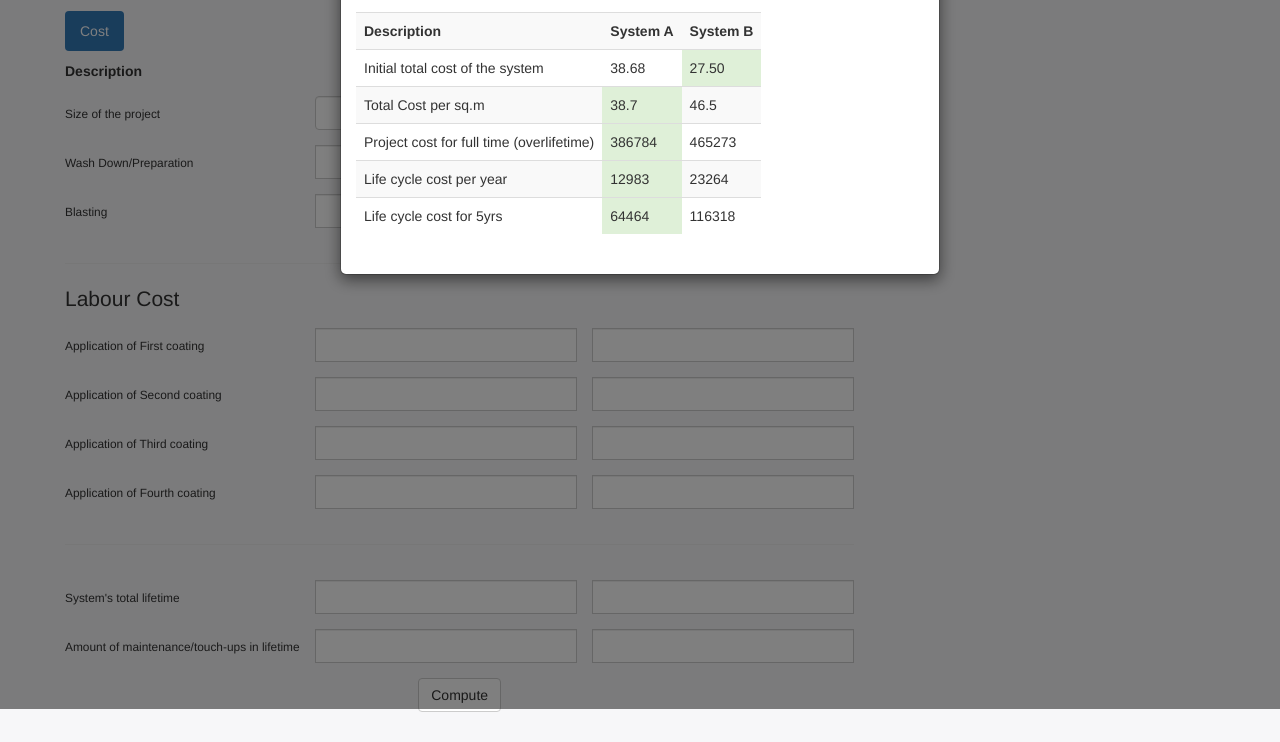
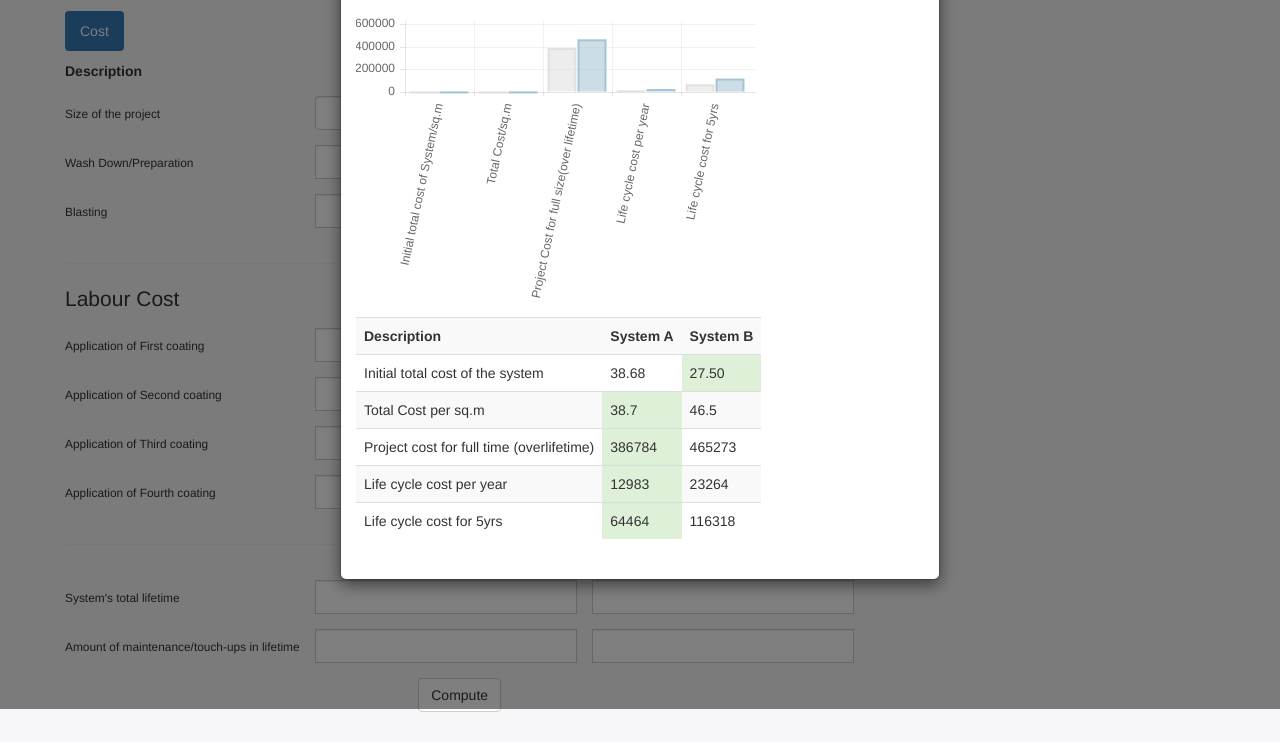
Before and after one commit to jotunapp/jotunapp.github.io, a plain HTML site: page index.html in a window 1280 px wide. Both pictures are taken after a click on the button "Compute". Shown: the part 91-833 px from the top of the page. Drawn offline with Linux system fonts and the light colour scheme.

Commit message:
Reverting back the changes
Pushing the chart again

```diff
--- a/index.html
+++ b/index.html
@@ -229,6 +229,11 @@
         <table>
           <tr>
             <td>
+              <canvas id="costSummary" width="400" height="300" class="chart"></canvas>
+            </td>
+          </tr>
+          <tr>
+            <td>
               <table class="table table-striped" style="display: inline-block">
                 <th>Description</th>
                 <th>System A</th>
@@ -275,7 +280,7 @@
     <script src="js/jquery.min.js"></script>
     <!-- Include all compiled plugins (below), or include individual files as needed -->
     <script src="js/bootstrap.min.js"></script>
-    <!--<script src="js/Chart.js"></script>-->
+    <script src="js/Chart.js"></script>
     <script src="js/app.js"></script>
 </body>
 
--- a/js/app.js
+++ b/js/app.js
@@ -45,6 +45,10 @@ var compute = function () {
     ]
   };
 
+  var ctx = $("#costSummary").get(0).getContext("2d");
+  var chart = new Chart(ctx).Bar(data, {
+    tooltipTitleFontSize : 0
+  });
   $('#costModal').modal({
     show: true
   });
```
